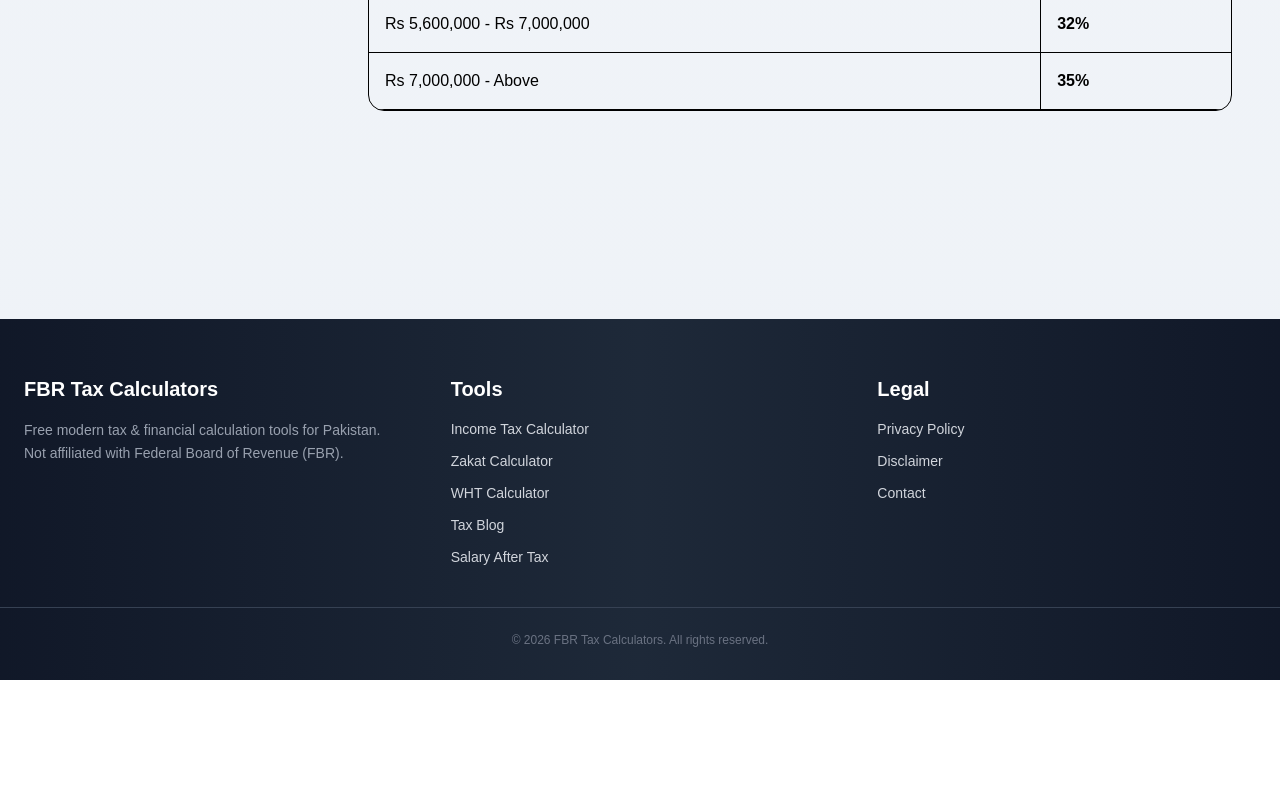
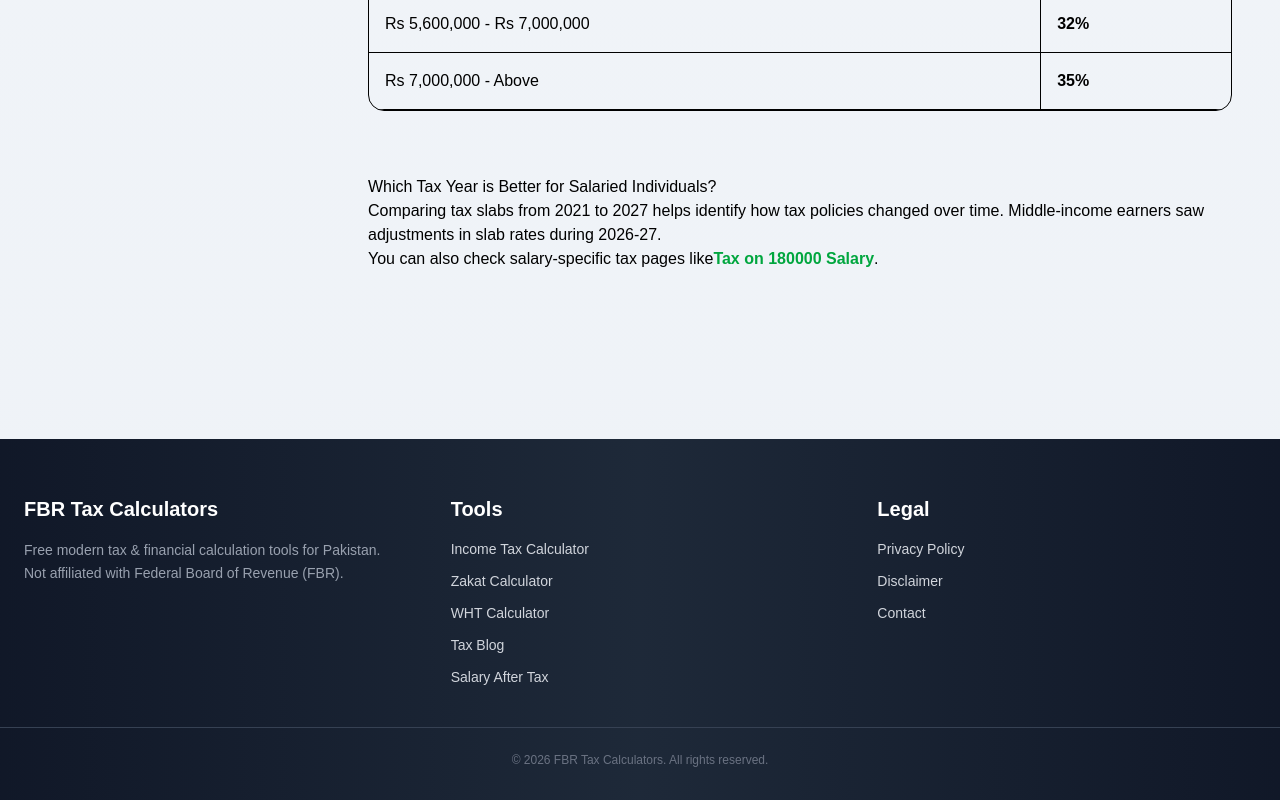
Before and after one commit to muhammadobaid1986/fbrtaxcalculators, a Next.js app: page /tax-slab-comparison-pakistan in a window 1280 px wide. Shown: the part 3397-4197 px from the top of the page. Before the commit the page ends 4077 px from the top, so only its background shows below. Built offline with nearby package versions, Linux system fonts and the light colour scheme.

Commit message:
Expanded dynamic salary pages with SEO content block

```diff
--- a/app/tax-slab-comparison-pakistan/page.tsx
+++ b/app/tax-slab-comparison-pakistan/page.tsx
@@ -86,6 +86,23 @@ export default function TaxComparison() {
   }}
 />
 
+<div className="mt-16 prose max-w-none">
+  <h2>Which Tax Year is Better for Salaried Individuals?</h2>
+
+  <p>
+    Comparing tax slabs from 2021 to 2027 helps identify how tax policies
+    changed over time. Middle-income earners saw adjustments in slab rates
+    during 2026-27.
+  </p>
+
+  <p>
+    You can also check salary-specific tax pages like
+    <a href="/salary/180000" className="text-green-600 font-semibold">
+      Tax on 180000 Salary
+    </a>.
+  </p>
+</div>
+
     </div>
   );
 }
```
